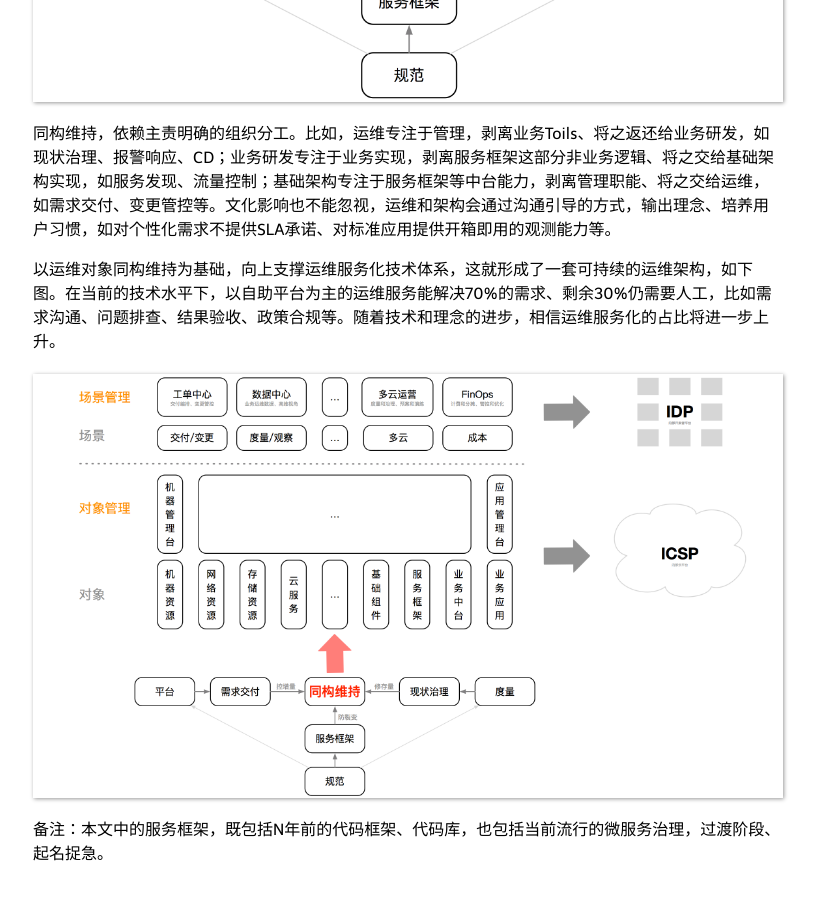
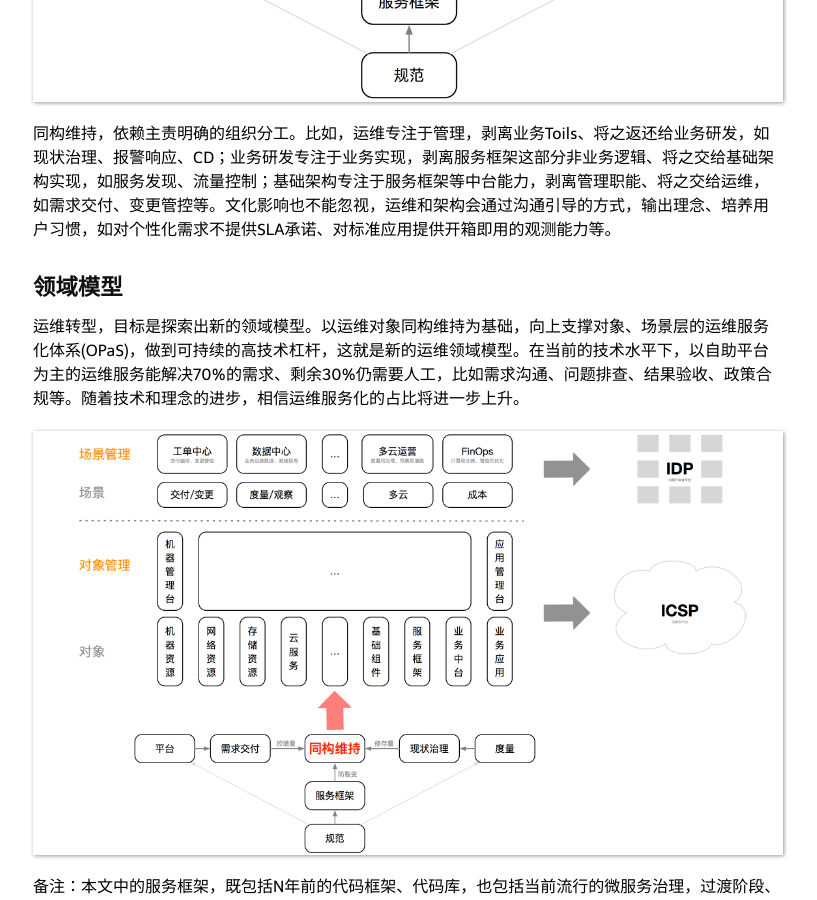
Before and after one commit to niean/niean.github.io, a Jekyll site: the page built from _posts/2022-01-27-op-cn.markdown, in a window 1280 px wide and 900 px high, scrolled down 4192 px. Shown: the whole window, without its empty margins (232-1049 px from the left). Built offline with Jekyll 4.4.1, drawn with Linux system fonts in a browser that asks for light colours; comment, search, counter and statistics services are not loaded; some of the changed text lies outside the part shown.

Commit message:
更新opas

```diff
--- a/_posts/2022-01-27-op-cn.markdown
+++ b/_posts/2022-01-27-op-cn.markdown
@@ -13,7 +13,7 @@ tags:
 - 传统运维，职责是将工业制成品组装成服务、交付给用户，并维持服务运转；特点是强依附于业务
 - 领域危机，云原生时代公有云大量使用、微服务架构和DevOps真实达成、工具体系持续繁荣，传统运维的职责不断被外包、转移、替代，出现了领域危机
 - 组织结构，协作方式从人人协同、逐渐升级为平台自助，运维的主旋律从横向协同、转变为服务产品和技术中台
-- 运维转型，技术上通过自助化的平台、对外提供运维服务能力OPaS(OP as Service)，分成对象、场景两层；底层对象做到同构维持，就构成了一套可持续的运维架构
+- 领域模型，以运维对象同构维持为基础，向上支撑对象、场景层的运维服务化体系(OPaS)，做到可持续的高技术杠杆，这就是运维的领域模型
 - 业务运维，服务化转型的核心是角色认知，运维人要把自己从依附于业务的运营角色、调整为独立的运维服务提供方；在超服务视角上，业务运维大有可为
 - 组件运维，掌控组件本身、比纯运维管理更进一步，遵循洋葱模型，即立足于资源交付、建设管理平台、再深入到组件自身的专业领域
 - 运维开发，剥离掉重复的平台迭代工作，聚焦到公共的运维中台，做专技术、做高杠杆
@@ -80,9 +80,11 @@ tags:
 
 同构维持，依赖主责明确的组织分工。比如，运维专注于管理，剥离业务Toils、将之返还给业务研发，如现状治理、报警响应、CD；业务研发专注于业务实现，剥离服务框架这部分非业务逻辑、将之交给基础架构实现，如服务发现、流量控制；基础架构专注于服务框架等中台能力，剥离管理职能、将之交给运维，如需求交付、变更管控等。文化影响也不能忽视，运维和架构会通过沟通引导的方式，输出理念、培养用户习惯，如对个性化需求不提供SLA承诺、对标准应用提供开箱即用的观测能力等。
 
-以运维对象同构维持为基础，向上支撑运维服务化技术体系，这就形成了一套可持续的运维架构，如下图。在当前的技术水平下，以自助平台为主的运维服务能解决70%的需求、剩余30%仍需要人工，比如需求沟通、问题排查、结果验收、政策合规等。随着技术和理念的进步，相信运维服务化的占比将进一步上升。
 
-![pict](https://raw.githubusercontent.com/niean/niean.github.io/master/images/20220127/opas-zhengti-wentai.png)
+## 领域模型
+运维转型，目标是探索出新的领域模型。以运维对象同构维持为基础，向上支撑对象、场景层的运维服务化体系(OPaS)，做到可持续的高技术杠杆，这就是新的运维领域模型。在当前的技术水平下，以自助平台为主的运维服务能解决70%的需求、剩余30%仍需要人工，比如需求沟通、问题排查、结果验收、政策合规等。随着技术和理念的进步，相信运维服务化的占比将进一步上升。
+
+![pict](https://raw.githubusercontent.com/niean/niean.github.io/master/images/20220127/opas-zhengti-lingyumoxing.png)
 
 备注：本文中的服务框架，既包括N年前的代码框架、代码库，也包括当前流行的微服务治理，过渡阶段、起名捉急。
 
```
Also changed, not shown: images/20220127/opas-zhengti-lingyumoxing.png (renamed from images/20220127/opas-zhengti-wentai.png), 1 other file.
